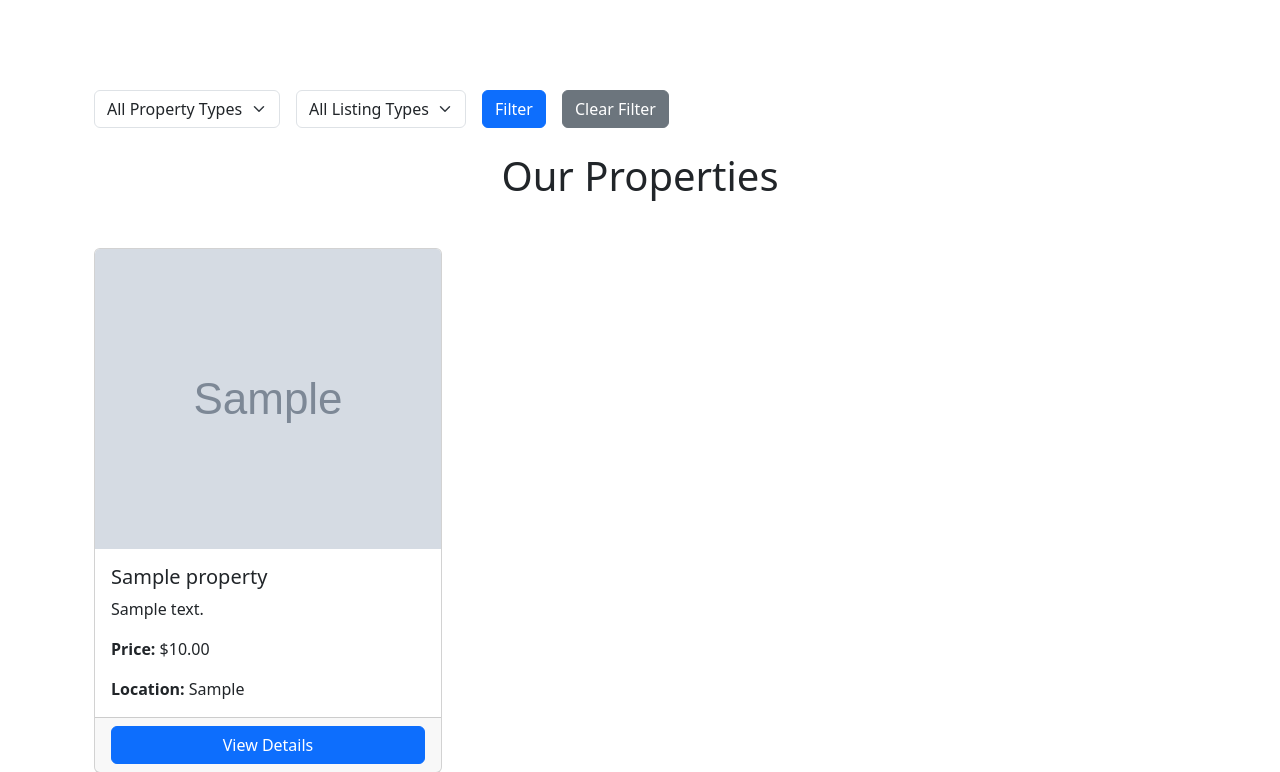
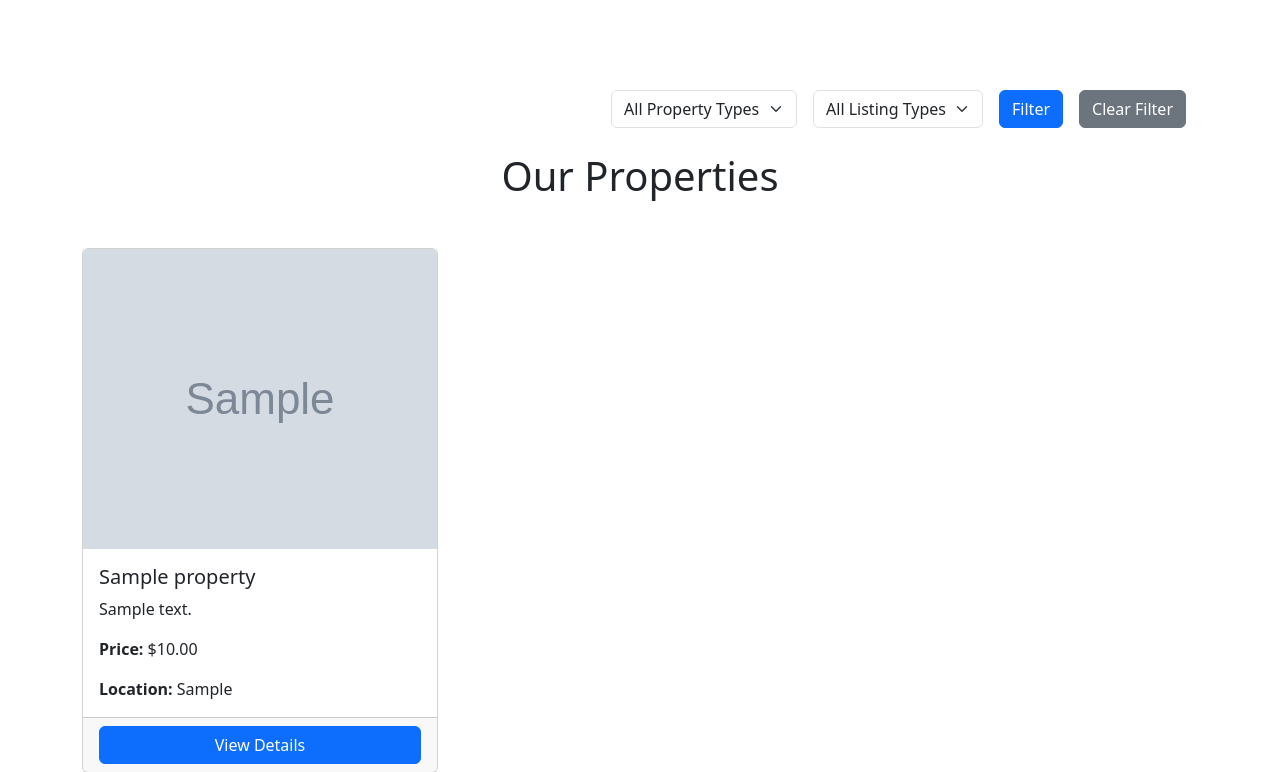
Before and after one commit to MSRhmn/pine-properties, a Django app: page /properties/ in a window 1280 px wide. Shown: the part 56-828 px from the top of the page. Run offline with Django 5.2, Linux system fonts and the light colour scheme; tables that the repository leaves empty hold one stand-in row (values such as "Sample post"); grey boxes marked "Sample" are stand-in pictures; parts of the project's set-up code (start-up, migrations or seed data) failed here and were passed over.

Commit message:
feat: justify the form content to right

```diff
--- a/properties/templates/properties/properties.html
+++ b/properties/templates/properties/properties.html
@@ -3,7 +3,7 @@
 {% block title %}Properties{% endblock %}
 
 {% block content %}
-<div class="container">
+<div class="container d-flex justify-content-end">
   <form method="get" class="mb-4">
     <div class="row g-3 align-items-center">
       <div class="col-auto">
@@ -34,6 +34,7 @@
       </div>
     </div>
   </form>
+</div>
 
   <h1 class="text-center mb-5">Our Properties</h1>
   <div class="row">
```
